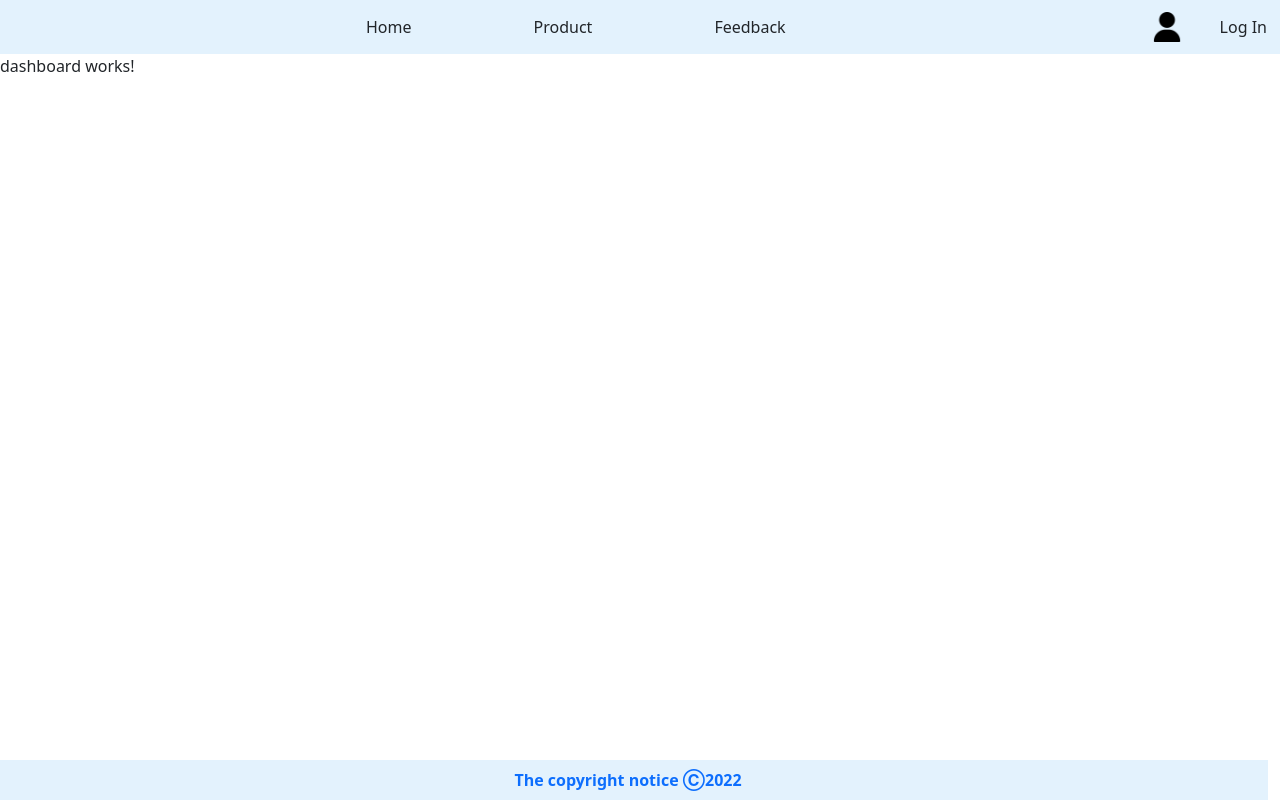
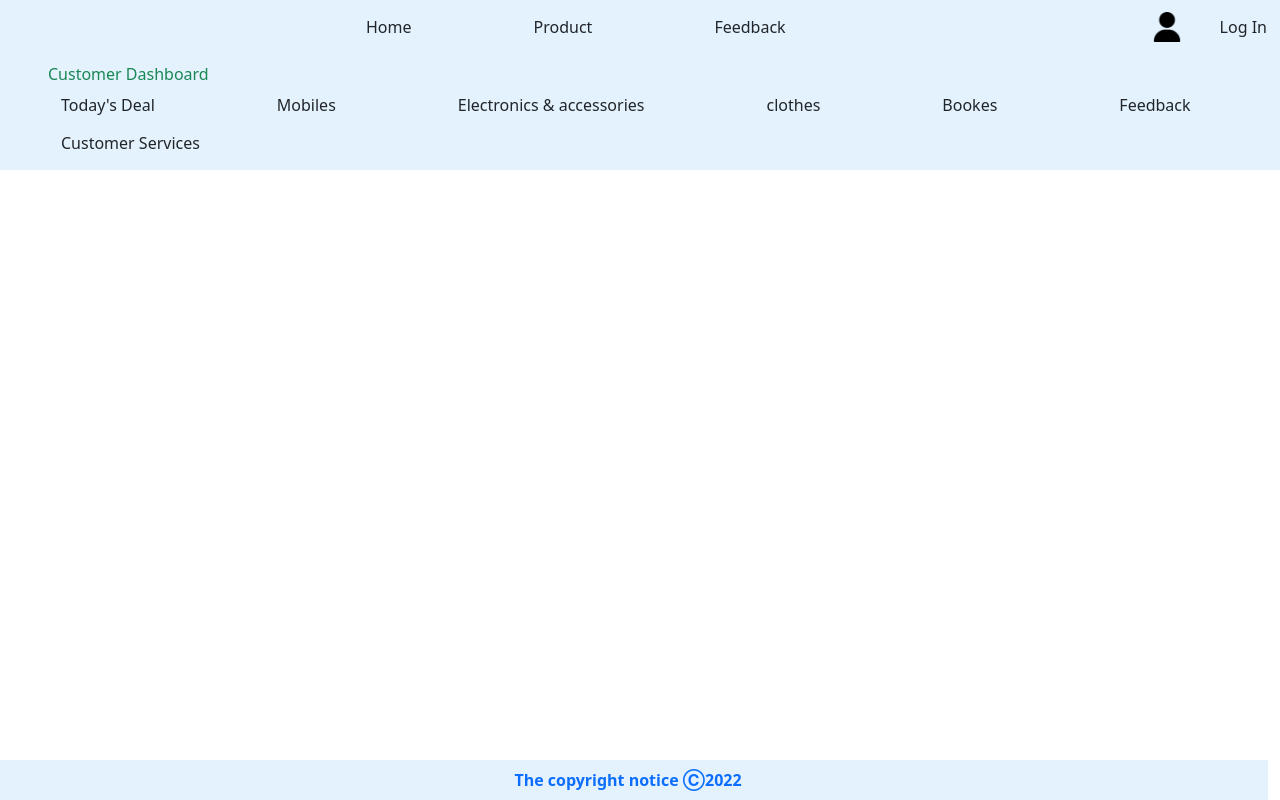
Before and after one commit to raju-tagline/shopping-corner, an Angular app: page /customer/dashboard in a window 1280 px wide. Built offline with nearby package versions, Linux system fonts and the light colour scheme; what @angular/fire would draw is missing.

Commit message:
customer dashboard component design completed

```diff
--- a/src/app/features/customer/dashboard/dashboard.component.html
+++ b/src/app/features/customer/dashboard/dashboard.component.html
@@ -1 +1,16 @@
-<p>dashboard works!</p>
+<div class="row dashboard-color">
+    <div class="col-sm-12">
+        <nav class="navbar">
+            <span class="navbar-item ms-5 text-success">Customer Dashboard</span>
+            <div class="navbar-item m-auto">
+                <button class="btn ms-5 me-5">Today's Deal</button>
+                <button class="btn ms-5 me-5">Mobiles</button>
+                <button class="btn ms-5 me-5">Electronics & accessories</button>
+                <button class="btn ms-5 me-5">clothes</button>
+                <button class="btn ms-5 me-5">Bookes</button>
+                <button class="btn ms-5 me-5">Feedback</button>
+                <button class="btn ms-5 me-5">Customer Services</button>
+            </div>
+        </nav>
+    </div>
+</div>
--- a/src/app/features/customer/dashboard/dashboard.component.scss
+++ b/src/app/features/customer/dashboard/dashboard.component.scss
@@ -0,0 +1,3 @@
+.dashboard-color {
+  background-color: #e3f2fd;
+}
--- a/src/app/features/customer/dashboard/dashboard.component.ts
+++ b/src/app/features/customer/dashboard/dashboard.component.ts
@@ -3,13 +3,10 @@ import { Component, OnInit } from '@angular/core';
 @Component({
   selector: 'shopping-corner-dashboard',
   templateUrl: './dashboard.component.html',
-  styleUrls: ['./dashboard.component.scss']
+  styleUrls: ['./dashboard.component.scss'],
 })
 export class DashboardComponent implements OnInit {
+  constructor() {}
 
-  constructor() { }
-
-  ngOnInit(): void {
-  }
-
+  ngOnInit(): void {}
 }
--- a/src/app/features/user/user-login/user-login.component.html
+++ b/src/app/features/user/user-login/user-login.component.html
@@ -20,7 +20,7 @@
                     </div>
                     <div class="mt-3">
                         <button type="submit" [disabled]="!myLoginForm.valid" class="btn btn-login btn-success">
-                            {{ login }}
+                            Login
                         </button>
                         <a routerLink="/user/signup" class="text-danger ms-5">
                             <span>Or create account with {{ websiteName }}</span>
--- a/src/app/features/user/user-login/user-login.component.ts
+++ b/src/app/features/user/user-login/user-login.component.ts
@@ -8,7 +8,6 @@ import { FormControl, FormGroup, Validators } from '@angular/forms';
 })
 export class UserLoginComponent implements OnInit {
   @Input() public websiteName?: string = 'Shopping Corner';
-  @Input() public login?: string = 'Login';
   public myLoginForm!: FormGroup;
 
   constructor() {}
```
